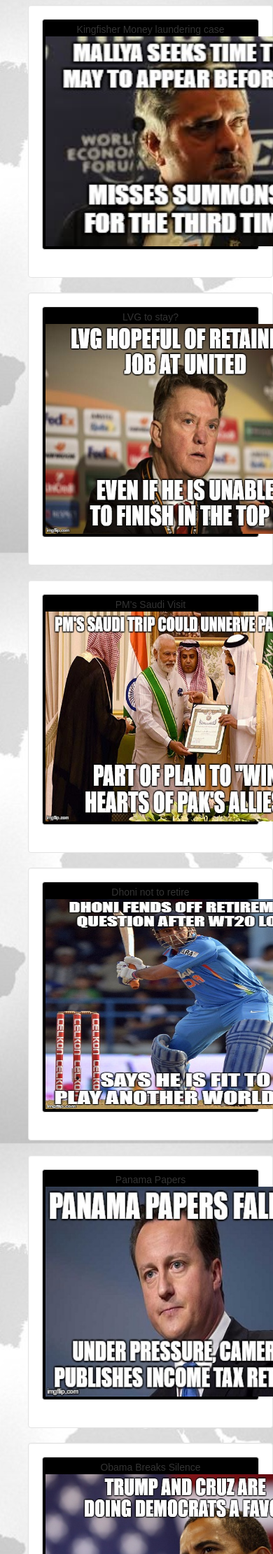
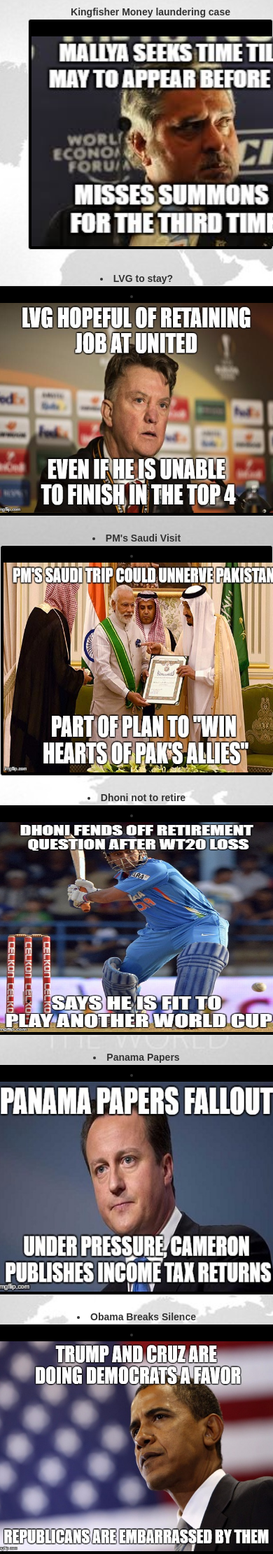
Before and after one commit to sunyam/_9Newsify, a Django app: page / in a window 390 px wide; the page is wider, and only the part inside the window is pictured. Shown: the part 54-2275 px from the top of that part at 70% size. Run offline with Django 3.2, Linux system fonts and the light colour scheme; data comes from the database, SQL or seed files in the repository; both versions use the stored data as it was after the commit; some libraries are stand-ins or nearby versions.

Commit message:
Some css changes

```diff
--- a/home_page/static/home_page/css/background.css
+++ b/home_page/static/home_page/css/background.css
@@ -14,7 +14,7 @@
 }
 
 .thumbnail{
-    background-color:black;
+    background-color:#262626;
 }
 
 .well{
--- a/home_page/templates/home_page/home.html
+++ b/home_page/templates/home_page/home.html
@@ -113,12 +113,14 @@
                                   <div class="col-sm-1"></div>
                                   <div class="col-sm-11">
                                       <div class="row">
-                                      <div class="col-sm-12 well">
+                                       <center> <b> <li id="file_caption">
+                                      {{document.title}}<br>
+                                     <!--  <div class="col-sm-12 well"> -->
                                             <div class="thumbnail">
 
                                             <center>  <li id="file_caption">
 
-                                            {{document.title}}<br>
+                                            <br>
                                             <!-- {{document.categories}}<br> -->
                                             <img src="{{ document.docfile.url }}" alt="{{ document.docfile.name }}" height = 300 width = 400>
                                                 </li>
@@ -133,7 +135,7 @@
                                                     <a href="downvote/{{document.id}}?id={{request.user.id}}" class="btn btn-default stat-item">
                                                         <button id="dislike_button" ><i class="glyphicon glyphicon-thumbs-down"></i></button>{{document.dislikes}}
                                                     </a>
-                                                </div>
+                                                <!-- </div> -->
                                               {% endif %}
 
                                             </div>
```
Also changed, not shown: db.sqlite3.
